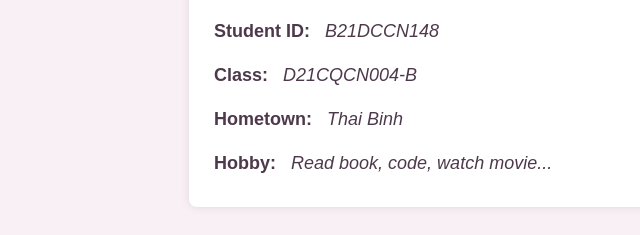
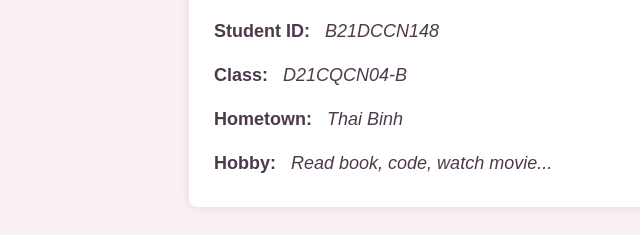
Before and after one commit to annona17/Profile, a plain HTML site: page index.html in a window 1280 px wide. Shown: the part 362-597 px from the top of the page, 81-721 px from the left. Drawn offline with Linux system fonts and the light colour scheme.

Commit message:
Update index.html

```diff
--- a/index.html
+++ b/index.html
@@ -98,7 +98,7 @@
             <p><strong>Date of birth:</strong> <em>15/06/2003</em></p>
             <p><strong>Sex:</strong><em>Female</em></p>
             <p><strong>Student ID:</strong> <em>B21DCCN148</em></p>
-            <p><strong>Class:</strong> <em>D21CQCN004-B</em></p>
+            <p><strong>Class:</strong> <em>D21CQCN04-B</em></p>
             <p><strong>Hometown:</strong> <em>Thai Binh</em></p>
             <p><strong>Hobby:</strong> <em>Read book, code, watch movie...</em></p>
         </div>
```
